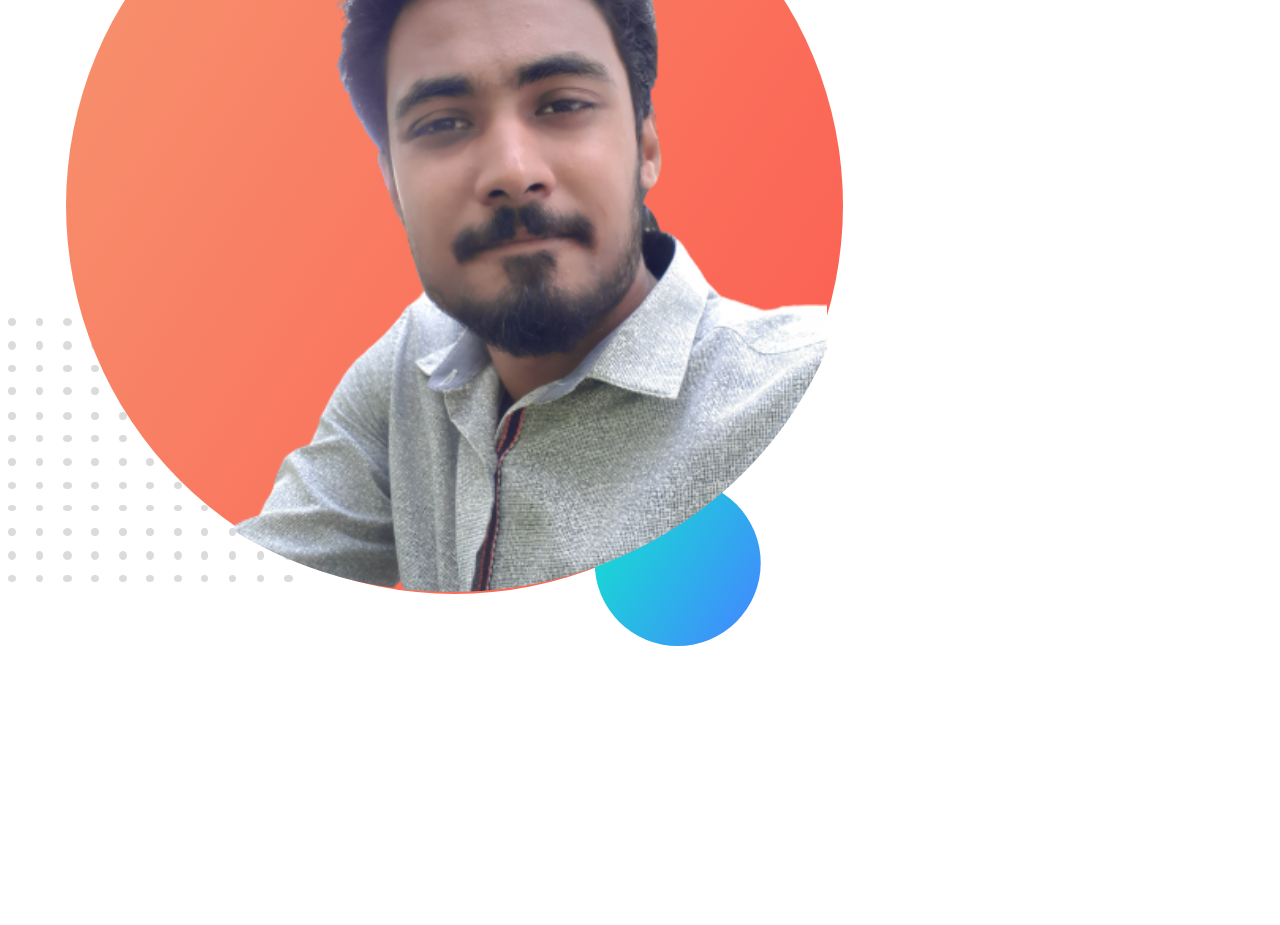
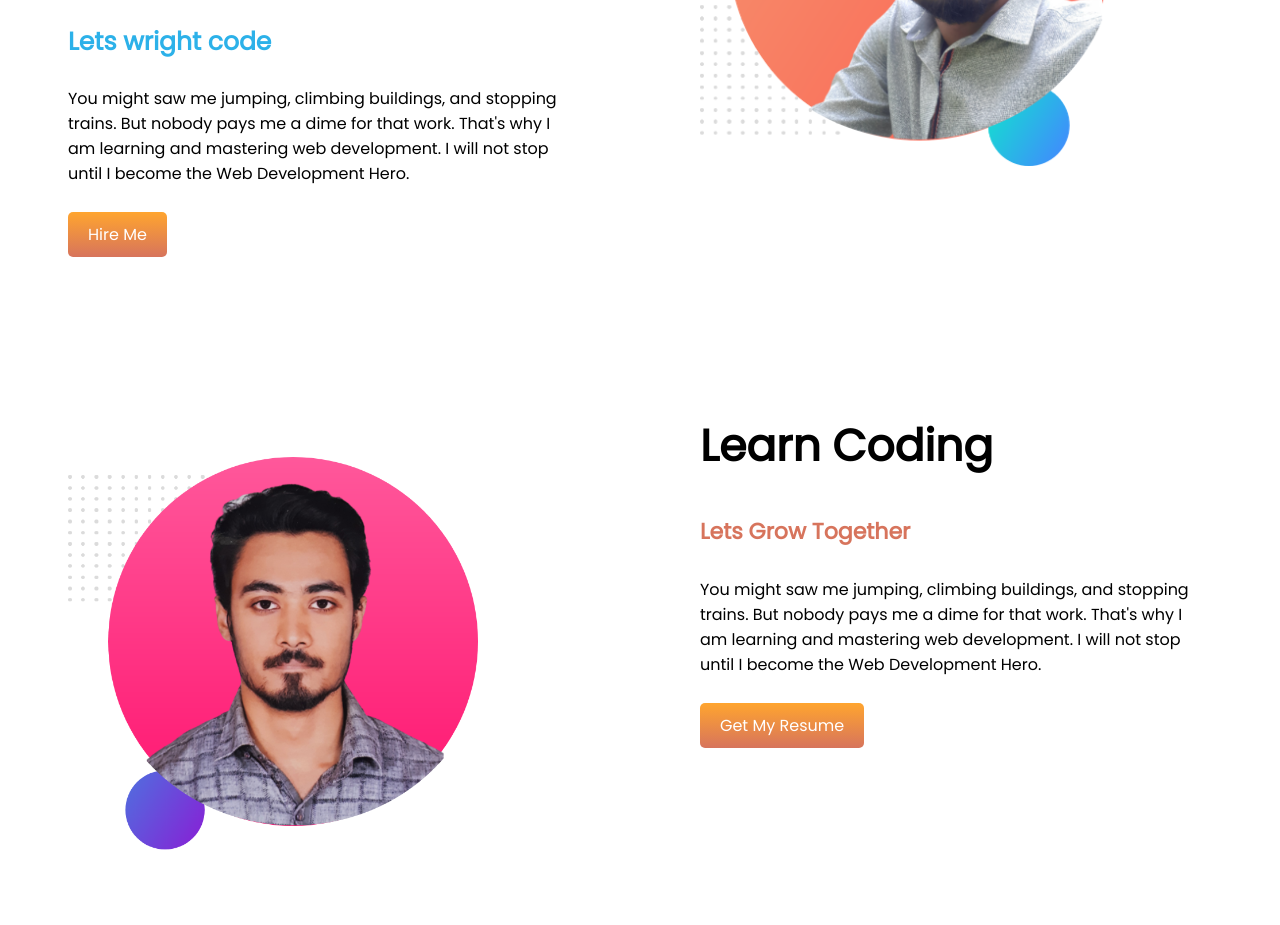
Before and after one commit to nizs/Dev-Portfolio, a plain HTML site: page index.html in a window 1280 px wide. Shown: the part 389-1314 px from the top of the page. Before the commit the page ends 1047 px from the top, so only its background shows below. Drawn offline with Linux system fonts and the light colour scheme.

Commit message:
first and second section added

```diff
--- a/index.html
+++ b/index.html
@@ -5,19 +5,39 @@
     <meta http-equiv="X-UA-Compatible" content="IE=edge">
     <meta name="viewport" content="width=device-width, initial-scale=1.0">
     <title>Dev Portfolio</title>
+    <link rel="preconnect" href="https://fonts.googleapis.com">
+    <link rel="preconnect" href="https://fonts.gstatic.com" crossorigin>
+    <link href="https://fonts.googleapis.com/css2?family=Poppins&display=swap" rel="stylesheet">
     <link rel="stylesheet" href="style.css">
 </head>
 <body>
+    <!-- section_one start -->
     <section class="Profile_area">
         <div class="area-half">
             <h1>Welcome to my Portfolio</h1>
             <h2><span>Hello world!</span> Here I am</h2>
             <h3>Lets wright code</h3>
             <p>You might saw me jumping, climbing buildings, and stopping trains. But nobody pays me a dime for that work. That's why I am learning and mastering web development. I will not stop until I become the Web Development Hero.</p>
+            <a class="btn" href="https://www.linkedin.com/in/tauhid-afser-b3ba19105/" target="_blank">Hire Me</a>
         </div>
-        <div>
-            <img class="area-half" src="images/portfolio_me.png" alt="my_portfolio">
+        <div class="area-half">
+            <img src="images/portfolio_me.png" alt="my_portfolio">
         </div>
     </section>
+    <!-- section_one_Ends Here -->
+    <section class="Profile_area">
+        <div class="area-half">
+            <img src="images/portfolio_me_2.png" alt="my_portfolio">
+        </div>
+        <div class="area-half">
+            <h2>Learn Coding</h2>
+            <h4>Lets Grow Together</h4>
+            <p>You might saw me jumping, climbing buildings, and stopping trains. But nobody pays me a dime for that work. That's why I am learning and mastering web development. I will not stop until I become the Web Development Hero.</p>
+            <a class="btn" href="https://www.linkedin.com/in/tauhid-afser-b3ba19105/" target="_blank">Get My Resume</a>
+        </div>
+    </section>
+    <!-- section_two start -->
+
+    <!-- section_two_Ends Here -->
 </body>
 </html>
--- a/style.css
+++ b/style.css
@@ -0,0 +1,43 @@
+body{
+    font-family: 'Poppins', sans-serif;
+}
+
+h1{
+    font-size: 52px;
+    color: #d7745c;
+    font-weight: 800;
+}
+h2{
+    font-size: 44px;
+}
+h2 span{
+    color: #ffa52f;
+}
+h3{
+    font-size: 25px;
+    color: #2cb1e9;
+}
+h4{
+    font-size: 22px;
+    color:#d7745c ;
+}
+.Profile_area{
+    display: flex;
+}
+.area-half{
+    width: 50%;
+    padding: 60px;
+}
+.area-half img{
+    width: 80%;
+    margin-top: 80px;
+}
+.btn{
+    background-image: linear-gradient(#ffa52f , #d7745c);
+    padding: 10px 20px;
+    text-decoration: none;
+    border-radius: 5px;
+    color: #fff;
+    margin-top: 10px;
+    display: inline-block;
+}
```
Also changed, not shown: images/portfolio_me_2.png (renamed from images/20190820_123428_1__2_-removebg.png).
